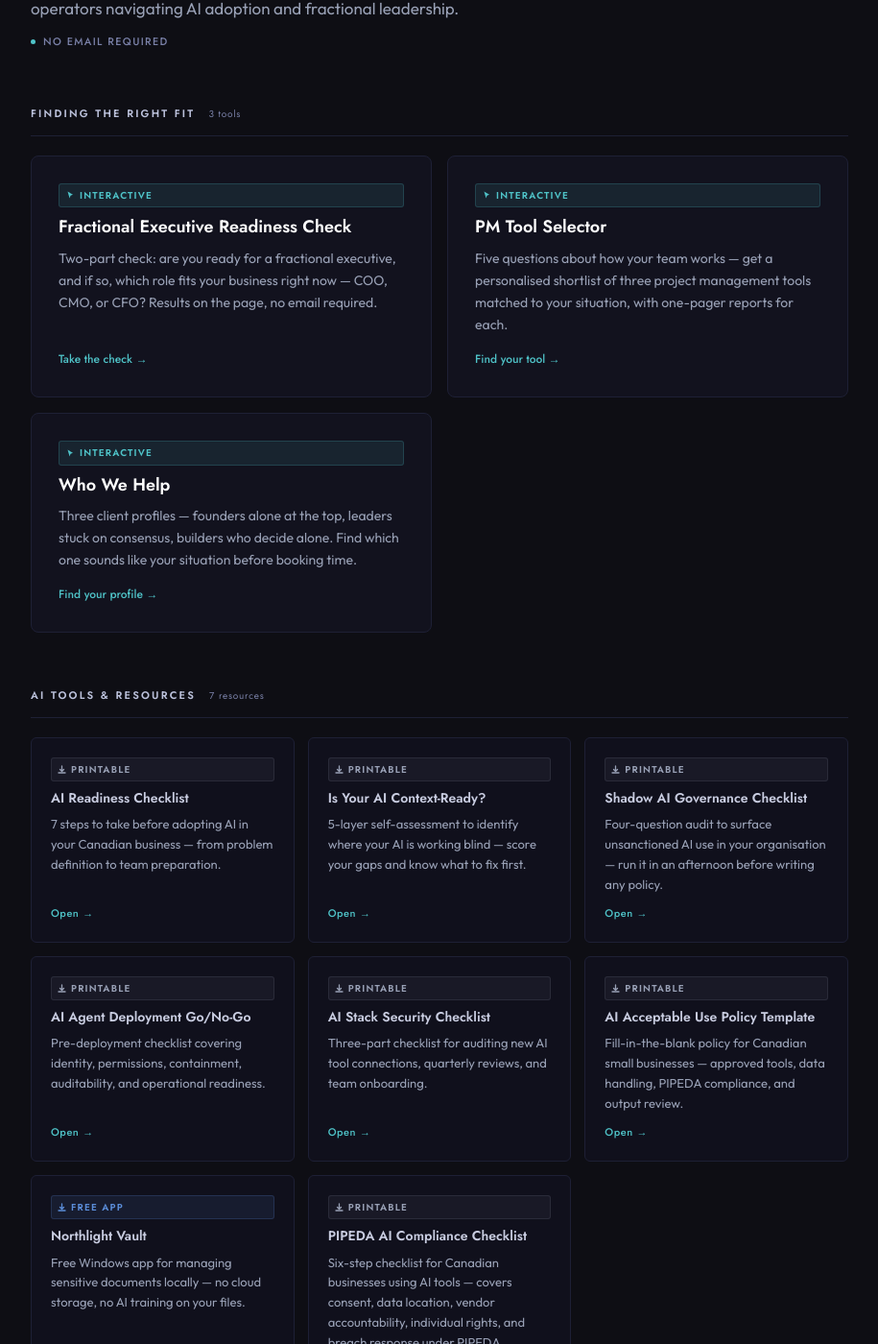
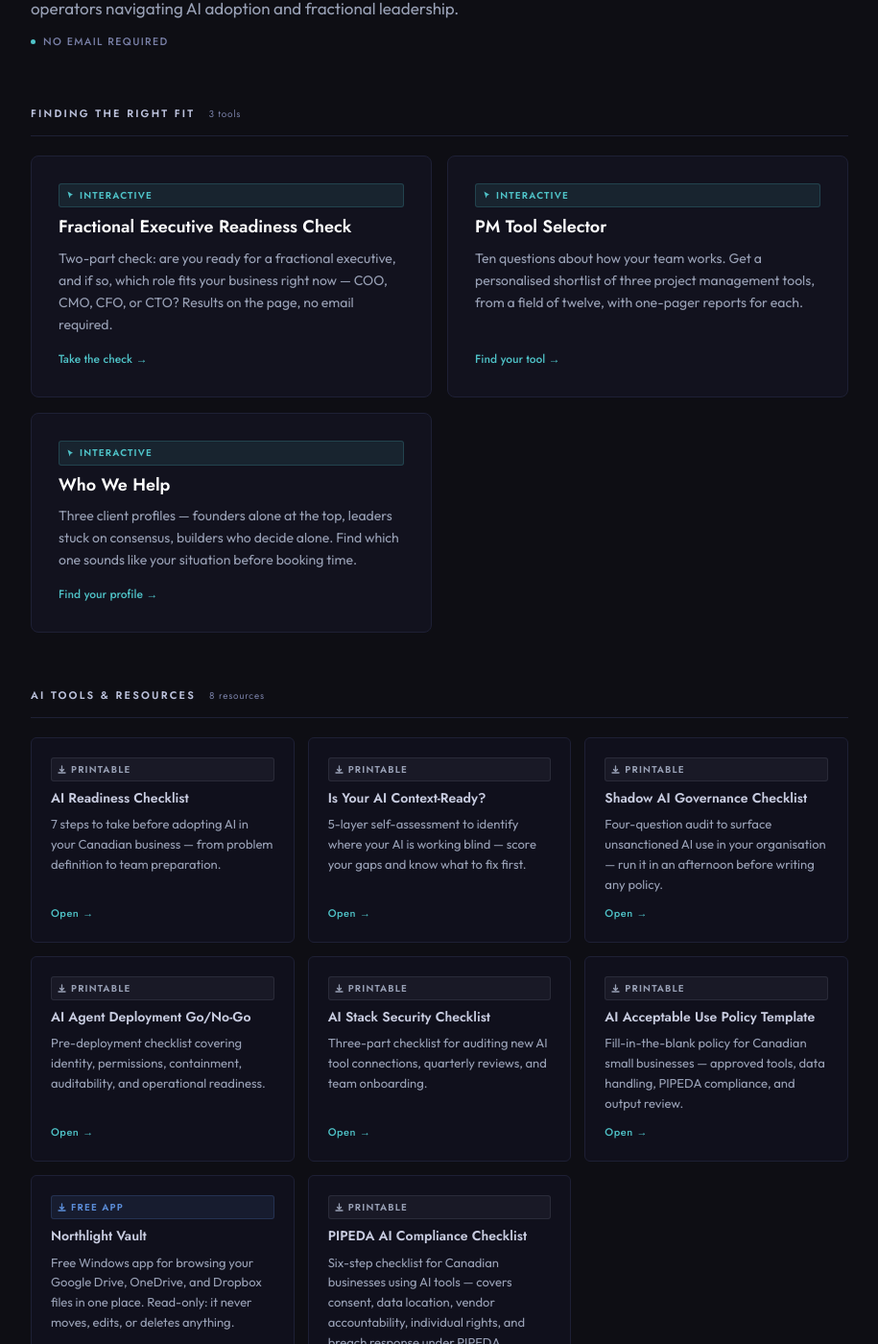
Before and after one commit to elizabethlemoine33-commits/bynorthlight-site, a Jekyll site: the page built from resources.html, in a window 1280 px wide and 1400 px high, scrolled down 324 px. Shown: the whole window at 96% size, without its empty margins (182-1097 px from the left). Built offline with Jekyll 4.4.1, drawn with Linux system fonts in a browser that asks for light colours.

Commit message:
Resources: fix hub cards and three printables found in the free-resources audit (#68)
Hub (resources.html): AI section count 7 to 8, Readiness Check roles include CTO,
PM Tool Selector card matches the page (10 questions, 12 tools), Vault card matches
vault.html (browses cloud drives, read-only; removes the unsupported AI training claim).
AEO checklist: drop named vendors and crawlers and the unsourced page-speed claim.
AI Readiness checklist: Law 25 line points to the CAI and says it is not legal advice.
Agent Go/No-Go: autonomy levels link to the post that defines them.

Co-authored-by: Claude Sonnet 5.5 <noreply@anthropic.com>

```diff
--- a/resources.html
+++ b/resources.html
@@ -275,7 +275,7 @@ head_extra: |
           Interactive
         </span>
         <p class="feature-card-title">Fractional Executive Readiness Check</p>
-        <p class="feature-card-desc">Two-part check: are you ready for a fractional executive, and if so, which role fits your business right now — COO, CMO, or CFO? Results on the page, no email required.</p>
+        <p class="feature-card-desc">Two-part check: are you ready for a fractional executive, and if so, which role fits your business right now — COO, CMO, CFO, or CTO? Results on the page, no email required.</p>
         <span class="feature-card-cta">Take the check →</span>
       </a>
 
@@ -287,7 +287,7 @@ head_extra: |
           Interactive
         </span>
         <p class="feature-card-title">PM Tool Selector</p>
-        <p class="feature-card-desc">Five questions about how your team works — get a personalised shortlist of three project management tools matched to your situation, with one-pager reports for each.</p>
+        <p class="feature-card-desc">Ten questions about how your team works. Get a personalised shortlist of three project management tools, from a field of twelve, with one-pager reports for each.</p>
         <span class="feature-card-cta">Find your tool →</span>
       </a>
 
@@ -310,7 +310,7 @@ head_extra: |
   <section class="section" aria-labelledby="ai-heading">
     <div class="section-header">
       <h2 class="section-title" id="ai-heading">AI Tools &amp; Resources</h2>
-      <span class="section-count">7 resources</span>
+      <span class="section-count">8 resources</span>
     </div>
     <div class="resource-grid">
 
@@ -401,7 +401,7 @@ head_extra: |
           Free App
         </span>
         <p class="resource-card-title">Northlight Vault</p>
-        <p class="resource-card-desc">Free Windows app for managing sensitive documents locally — no cloud storage, no AI training on your files.</p>
+        <p class="resource-card-desc">Free Windows app for browsing your Google Drive, OneDrive, and Dropbox files in one place. Read-only: it never moves, edits, or deletes anything.</p>
         <span class="resource-card-cta">Learn more →</span>
       </a>
 
```
Also changed, not shown: blog/aeo-audit-checklist-printable.md (+3 -3 lines), blog/ai-adoption-checklist-printable.md (+1 -1 lines), blog/ai-agent-deployment-checklist-printable.md (+1 -1 lines).
